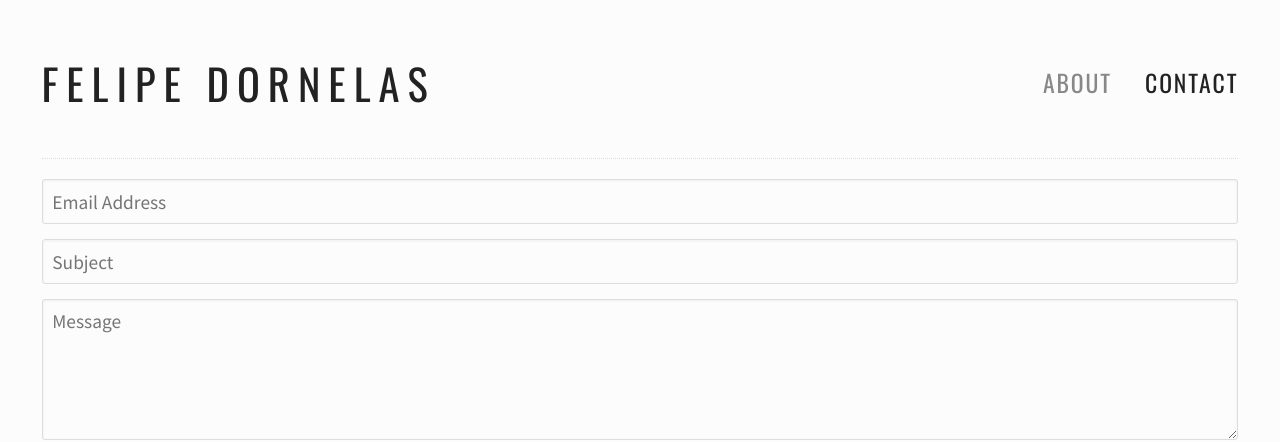
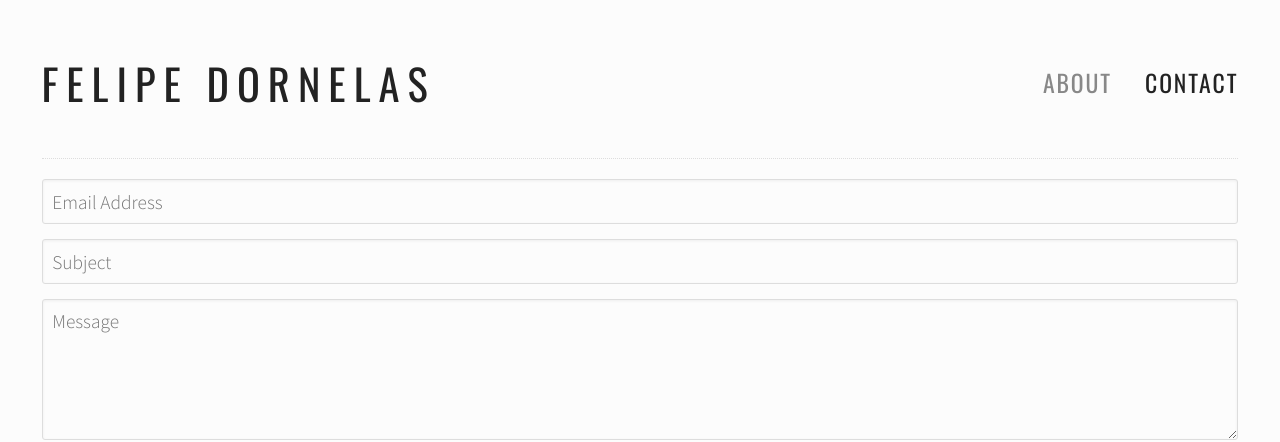
Before and after one commit to felipead/felipead.github.com, a Jekyll site: the page built from pages/contact.html, in a window 1280 px wide. Shown: the top 442 px of the page. Built offline with Jekyll 4.4.1, drawn with Linux system fonts in a browser that asks for light colours.

Commit message:
Fixing font-weight for forms

```diff
--- a/_sass/base/_forms.scss
+++ b/_sass/base/_forms.scss
@@ -11,6 +11,7 @@ select {
     display: block;
     font-family: $base-font-family;
     font-size: $base-font-size;
+    font-weight: $base-font-weight;
 }
 
 label {
@@ -36,6 +37,7 @@ textarea {
     box-sizing: border-box;
     font-family: $base-font-family;
     font-size: $base-font-size;
+    font-weight: $base-font-weight;
     margin-bottom: $base-spacing / 2;
     padding: $base-spacing / 3;
     transition: border-color;
```
